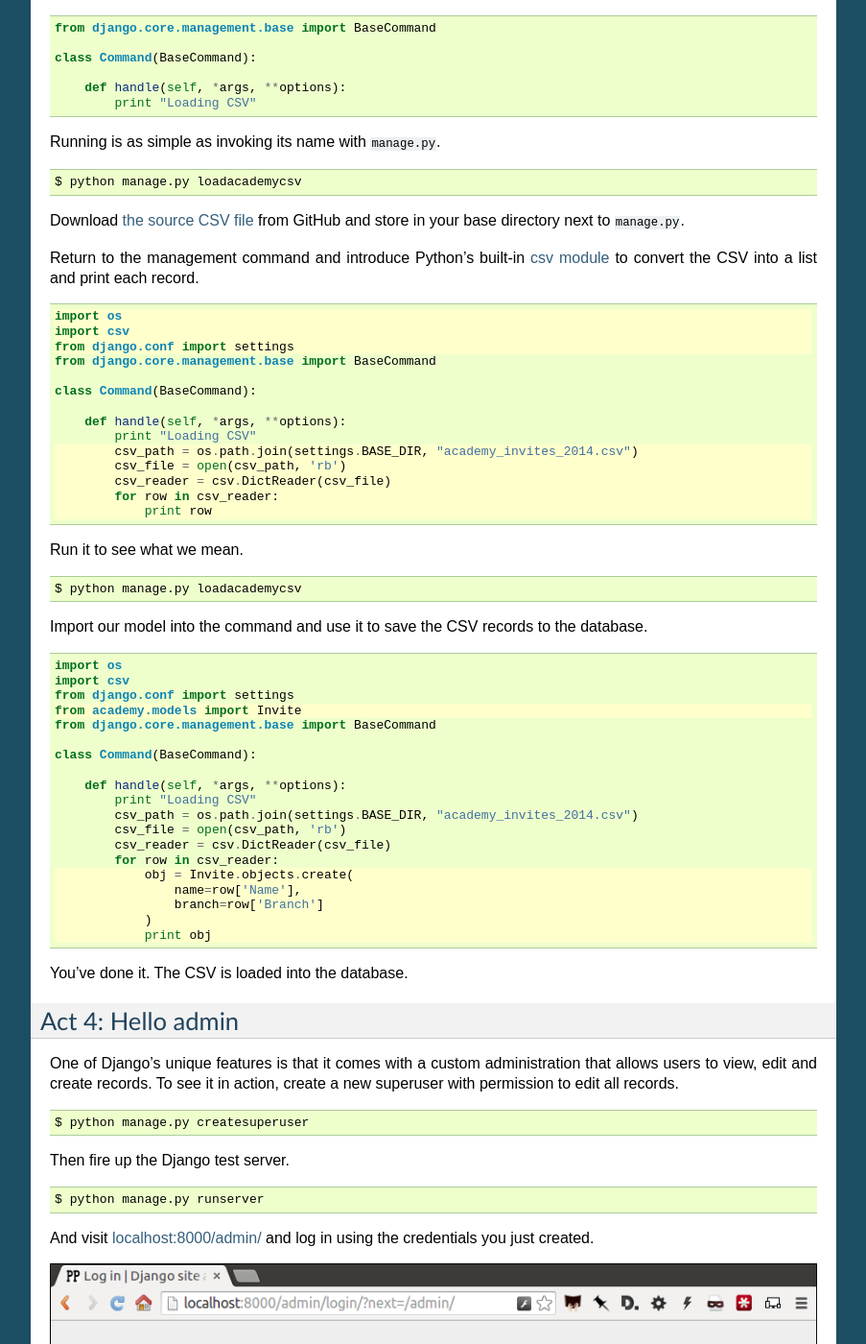
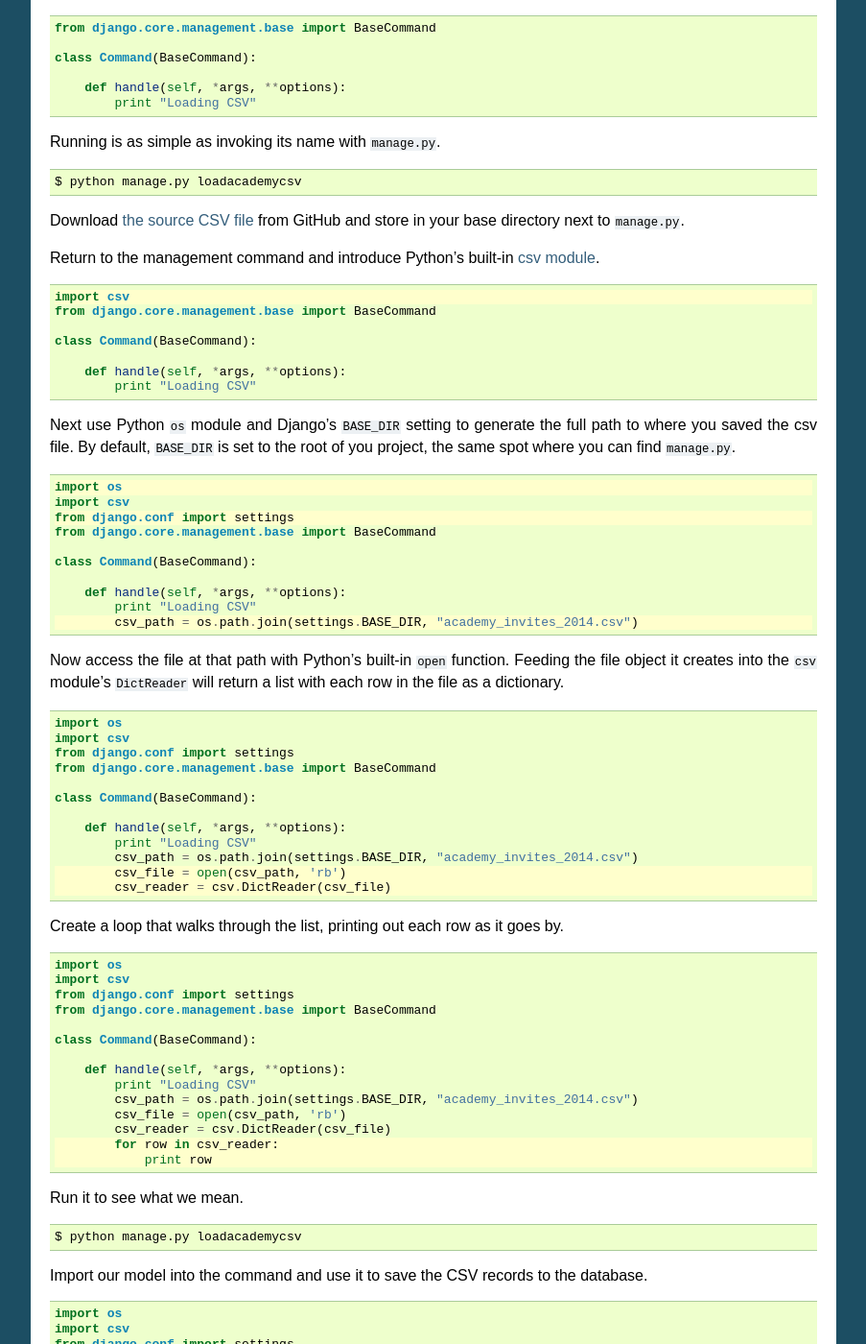
Before and after one commit to palewire/first-django-admin, a Sphinx documentation site: the page built from docs/index.rst, in a window 1280 px wide and 1400 px high, scrolled down 8079 px. Shown: the whole window at 96% size, without its empty margins (198-1101 px from the left). Built offline with Sphinx 7.4.7, drawn with Linux system fonts in a browser that asks for light colours; some of the changed text lies outside the part shown.

Commit message:
Broke down the loader some more. Fixes #7.

```diff
--- a/docs/index.rst
+++ b/docs/index.rst
@@ -502,10 +502,57 @@ Running is as simple as invoking its name with ``manage.py``.
 
 Download `the source CSV file <https://raw.githubusercontent.com/ireapps/first-django-admin/master/project/academy_invites_2014.csv>`_ from GitHub and store in your base directory next to ``manage.py``.
 
-Return to the management command and introduce Python's built-in `csv module <https://docs.python.org/2/library/csv.html>`_ to convert the CSV into a list and print each record.
+Return to the management command and introduce Python's built-in `csv module <https://docs.python.org/2/library/csv.html>`_.
 
 .. code-block:: python
-  :emphasize-lines: 1,2,3,10-15
+  :emphasize-lines: 1
+
+  import csv
+  from django.core.management.base import BaseCommand
+
+  class Command(BaseCommand):
+
+      def handle(self, *args, **options):
+          print "Loading CSV"
+
+Next use Python ``os`` module and Django's ``BASE_DIR`` setting to generate the full path to where you saved the csv file. By default, ``BASE_DIR`` is set to the root of you project, the same spot where you can find ``manage.py``.
+
+.. code-block:: python
+  :emphasize-lines: 1,3,10
+
+  import os
+  import csv
+  from django.conf import settings
+  from django.core.management.base import BaseCommand
+
+  class Command(BaseCommand):
+
+      def handle(self, *args, **options):
+          print "Loading CSV"
+          csv_path = os.path.join(settings.BASE_DIR, "academy_invites_2014.csv")
+
+Now access the file at that path with Python's built-in ``open`` function. Feeding the file object it creates into the ``csv`` module's ``DictReader`` will return a list with each row in the file as a dictionary.
+
+.. code-block:: python
+  :emphasize-lines: 11,12
+
+  import os
+  import csv
+  from django.conf import settings
+  from django.core.management.base import BaseCommand
+
+  class Command(BaseCommand):
+
+      def handle(self, *args, **options):
+          print "Loading CSV"
+          csv_path = os.path.join(settings.BASE_DIR, "academy_invites_2014.csv")
+          csv_file = open(csv_path, 'rb')
+          csv_reader = csv.DictReader(csv_file)
+
+Create a loop that walks through the list, printing out each row as it goes by.
+
+.. code-block:: python
+  :emphasize-lines: 13,14
 
   import os
   import csv
@@ -553,7 +600,11 @@ Import our model into the command and use it to save the CSV records to the data
               )
               print obj
 
-You've done it. The CSV is loaded into the database.
+Run it again and you've done it. The CSV is loaded into the database.
+
+.. code-block:: bash
+
+  $ python manage.py loadacademycsv
 
 Act 4: Hello admin
 ------------------
```
Also changed, not shown: 5 other files.
